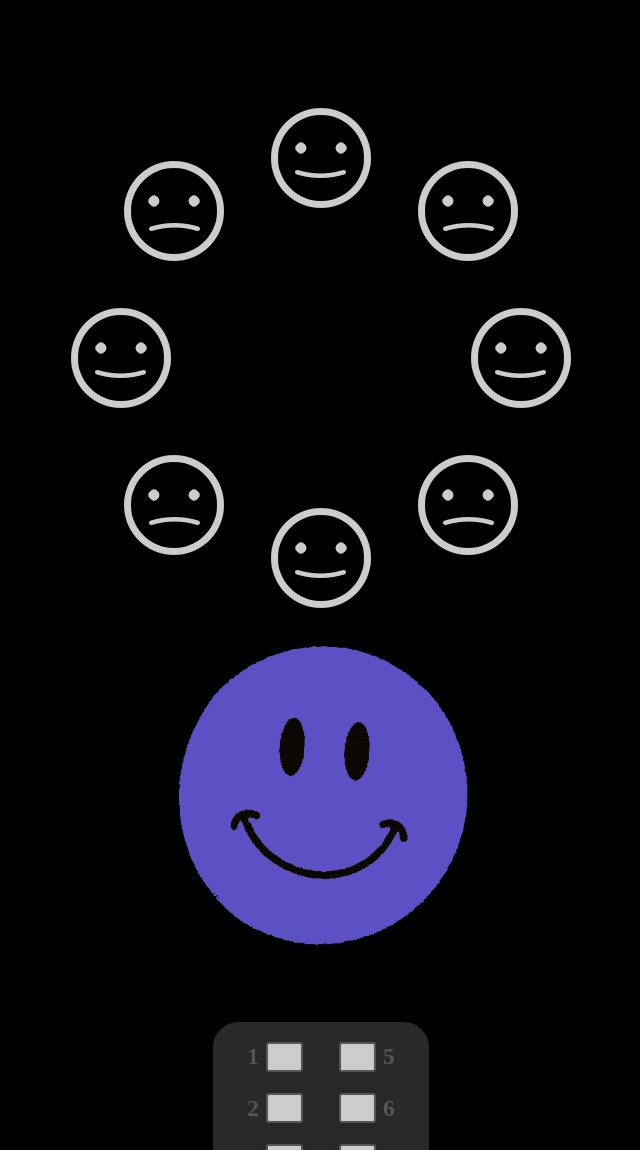
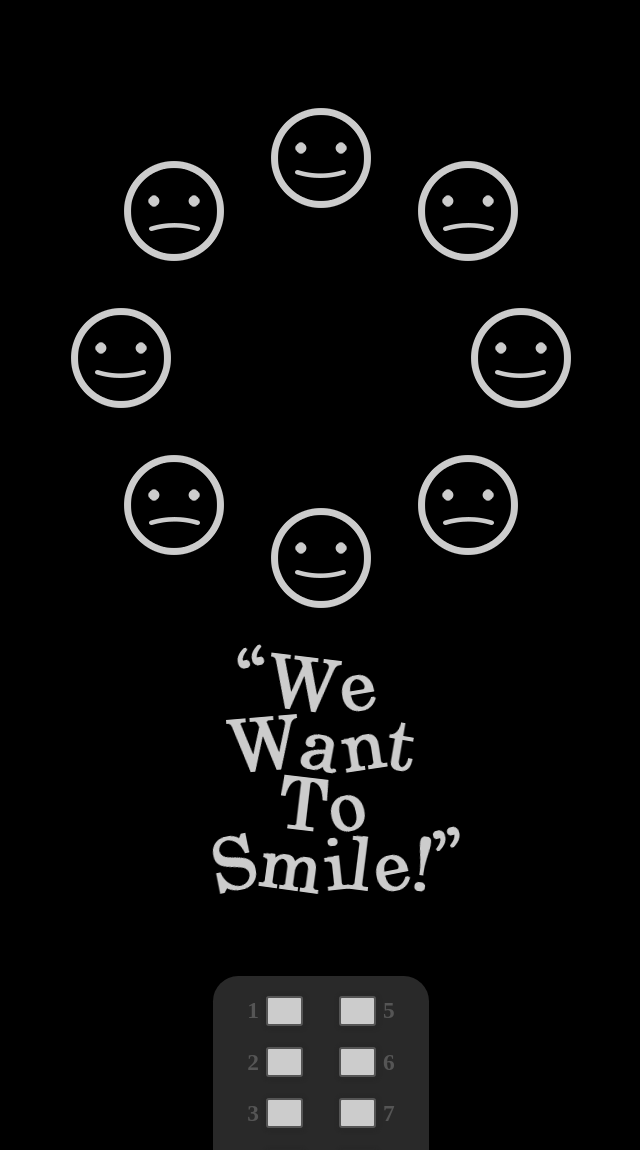
Before and after one commit to jellybulb/nohint, a plain HTML site: page OgTqxswdATUXG3AkU7xn-smile/index.html in a window 1280 px wide. Shown: the top 1150 px of the page, without its empty margins (319-959 px from the left). Drawn offline with Linux system fonts and the light colour scheme.

Commit message:
Change gif

```diff
--- a/OgTqxswdATUXG3AkU7xn-smile/index.html
+++ b/OgTqxswdATUXG3AkU7xn-smile/index.html
@@ -54,7 +54,7 @@
     </div>
     <br>
     <br>
-    <img src="./smile.gif" style="max-width: 300px; width: 90vw;" alt="">
+    <img src="./phrase.gif" style="max-width: 300px; width: 90vw;" alt="">
     <br>
     <br>
     <!-- 자물쇠 -->
```
Also changed, not shown: OgTqxswdATUXG3AkU7xn-smile/phrase.gif (added), OgTqxswdATUXG3AkU7xn-smile/smile.gif (deleted).
